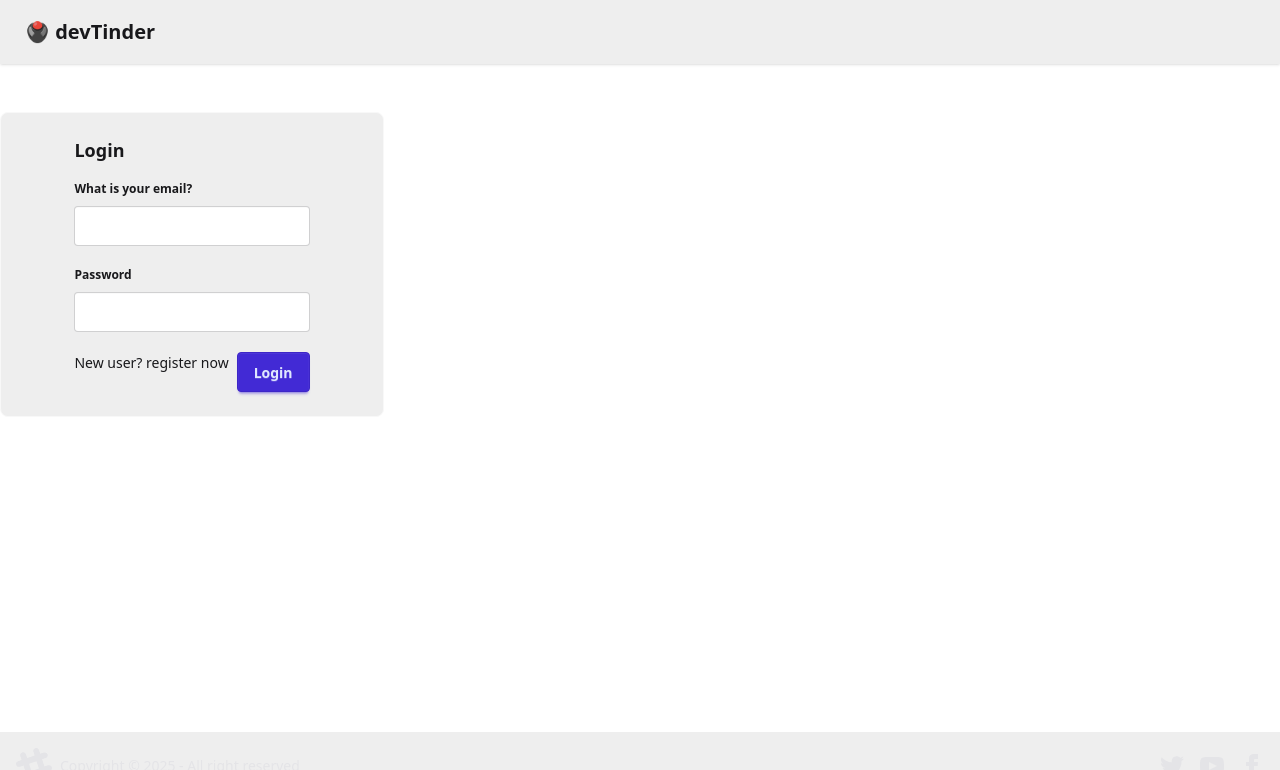
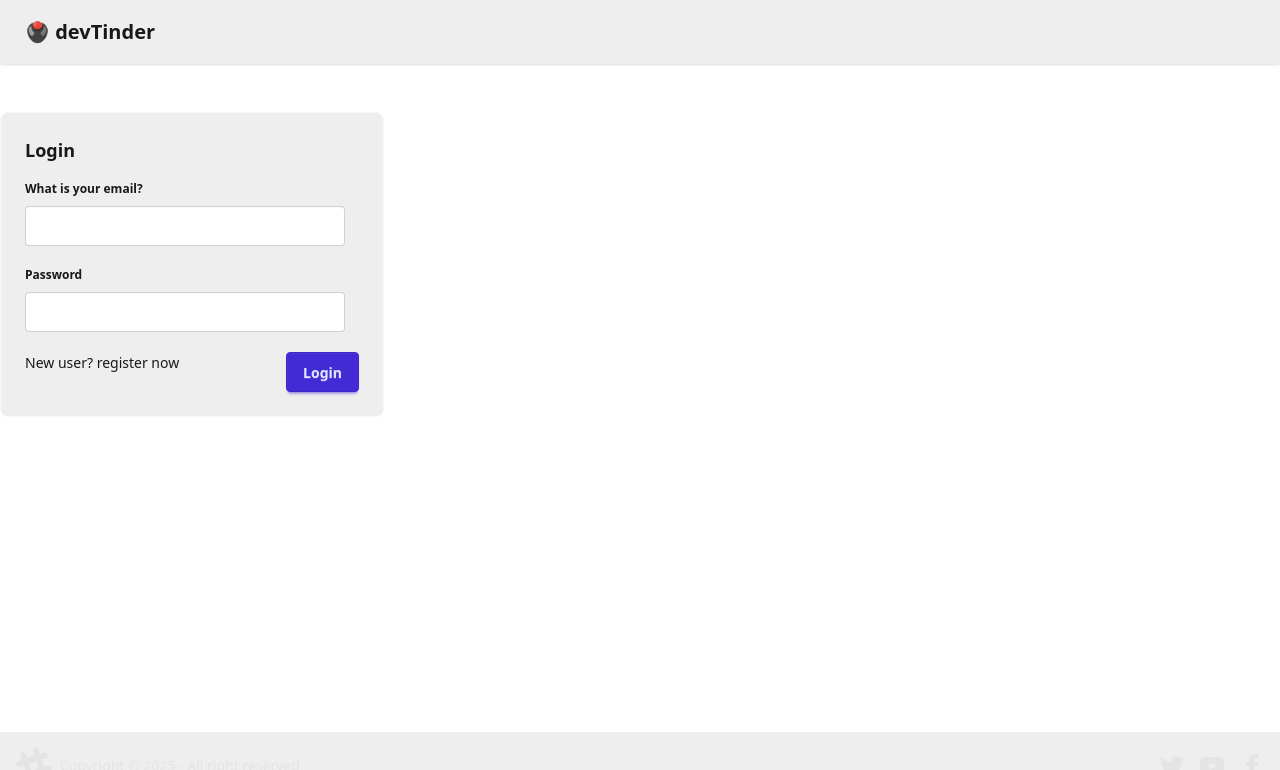
Before and after one commit to A-1evi/devtinder-web, a React (Vite) app: page /login in a window 1280 px wide. Shown: the top 770 px of the page. Built offline with nearby package versions, Linux system fonts and the light colour scheme; no server answers.

Commit message:
rearrage file

```diff
--- a/src/components/Login.jsx
+++ b/src/components/Login.jsx
@@ -42,7 +42,7 @@ const Login = () => {
     }
   };
   return (
-    <div className="card card-border bg-base-300 sm:w-96 w-full sm:items-center -my-2 z-0 sm:my-12 ">
+    <div className="card card-border bg-base-300 w-96 my-12 ">
       <div className="card-body">
         <h2 className="card-title">{showSignup ? "Sign up" : "Login"}</h2>
         {showSignup && (
```
